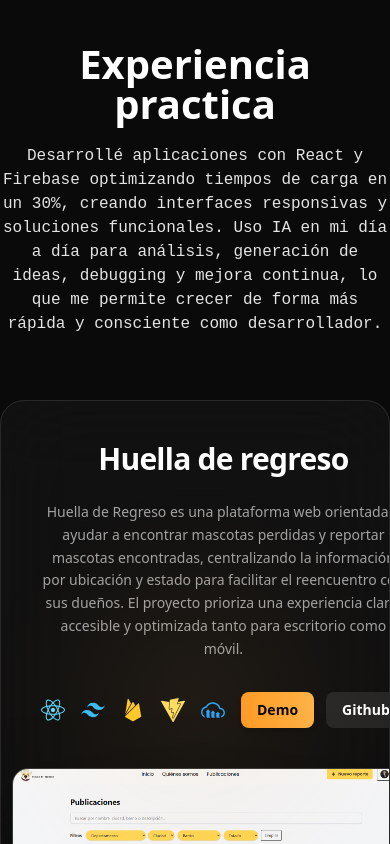
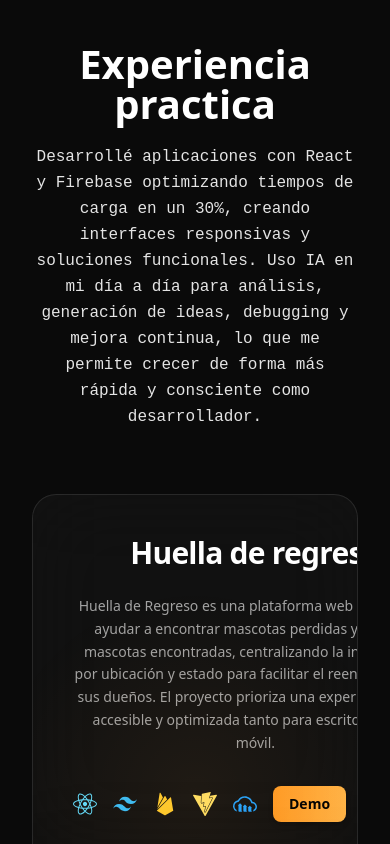
Before and after one commit to Nano1408/my-portfolio, a React (Vite) app: page / in a window 390 px wide. Shown: the part 918-1762 px from the top of the page. Built offline with nearby package versions, Linux system fonts and the light colour scheme; no server answers.

Commit message:
cambios responsive

```diff
--- a/src/components/Experienca.jsx
+++ b/src/components/Experienca.jsx
@@ -8,9 +8,9 @@ const Experienca = () => {
   return (
     <div className="mt-20">
       {/* contexto */}
-      <section id="container_context">
+      <section id="container_context" className='mx-8'>
           <h2 className="text-4xl font-bold">Experiencia practica</h2>
-          <p>
+          <p className='text-neutral-400 mt-6 leading-relaxed mx-auto text-sm sm:text-base'>
               Desarrollé aplicaciones con React y Firebase optimizando tiempos de carga en un 30%, creando interfaces
               responsivas y soluciones funcionales.
               Uso IA en mi día a día para análisis, generación de ideas,
@@ -18,7 +18,7 @@ const Experienca = () => {
               consciente como desarrollador.
           </p>
       </section>
-      <section className="mt-16 grid grid-cols-1 lg:grid-cols-2 gap-10 justify-items-center">
+      <section className="card_experiencia mt-16 grid grid-cols-1 lg:grid-cols-2 gap-10 justify-items-center">
         {projects.map((project, index) => (
           <ProjectCard
             key={index}
@@ -27,20 +27,6 @@ const Experienca = () => {
           />
         ))}
       </section>
-        {/* card proyecto 3 (Huella de regreso) */}
-        {/* <HuellaDeRegreso /> */}
-
-        {/* card proyecto 3 (Huella de regreso) */}
-        {/* <Jardineria /> */}
-
-        {/* card proyecto 4 (FernaShop - panel admin) */}
-        {/* <FernaShop /> */}
-
-        {/* card proyecto 1 (clima) */}
-        {/* <WeatherProject /> */}
-
-        {/* card proyecto 2 (album de musica) */}
-        {/* <AlbumMusicProject /> */}
 
     </div>
 );
--- a/src/styles/experiencia.css
+++ b/src/styles/experiencia.css
@@ -42,6 +42,10 @@
     #card_container {
         max-width: 500px;
     }
+
+    .card_experiencia {
+        margin: 2rem;
+    }
 }
 
 
```
